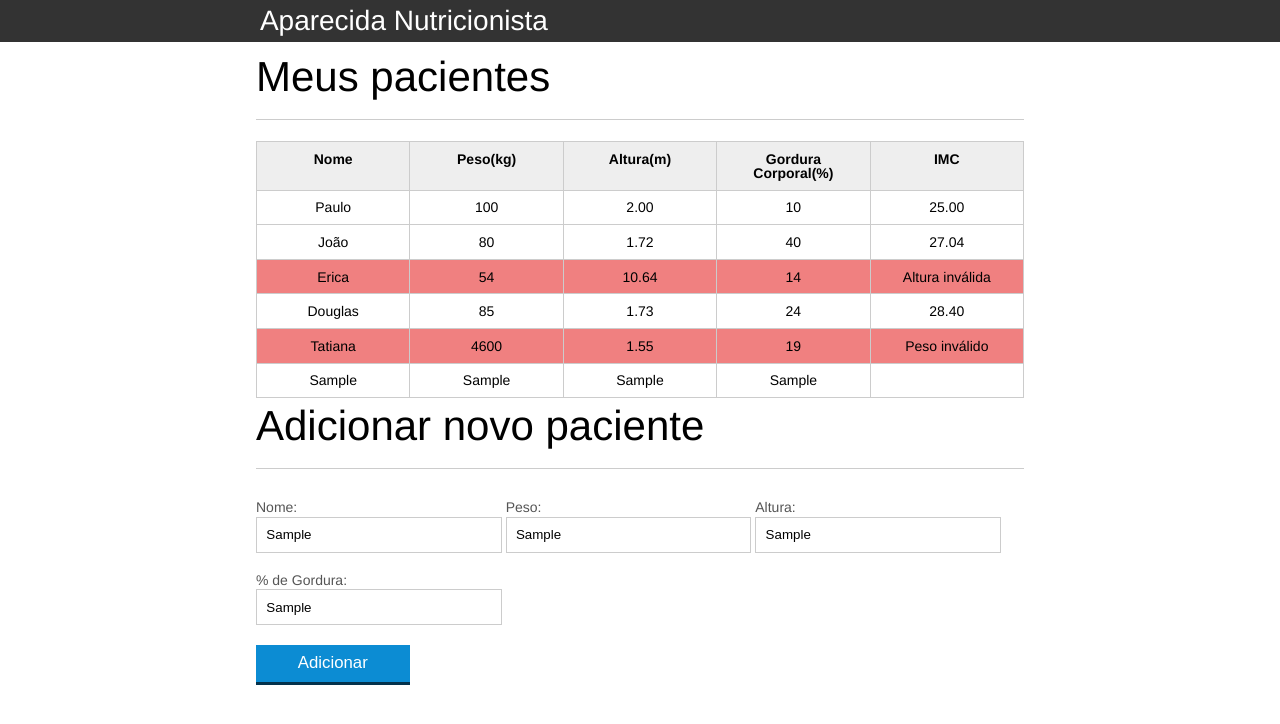
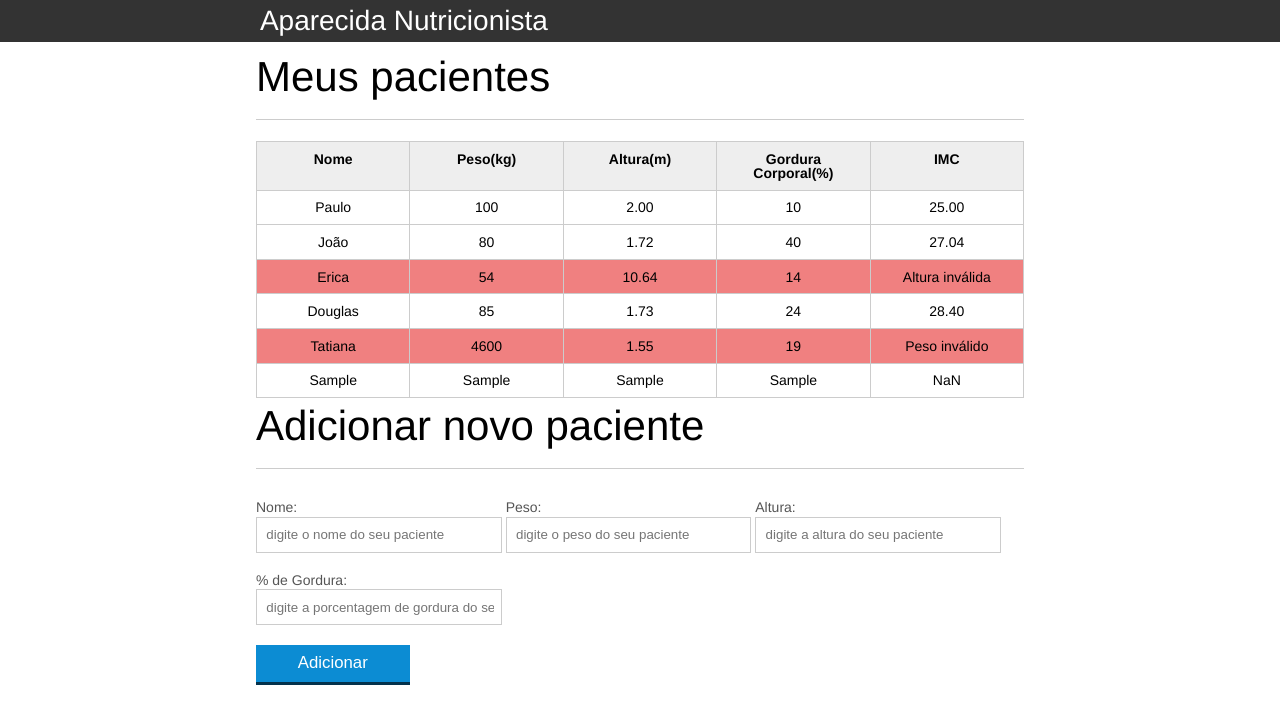
Before and after one commit to abaiense/estudo, a plain HTML site: page Alura/Alura_JS/Aula 05/introducao-javascript/index.html in a window 1280 px wide. Both pictures are taken after typing "Sample", "Sample", "Sample", "Sample" into the empty fields and a click on the button "Adicionar". Drawn offline with Linux system fonts and the light colour scheme.

Commit message:
aula 05 (fim)
termino aula 05

```diff
--- a/Alura/Alura_JS/Aula 05/introducao-javascript/index.html
+++ b/Alura/Alura_JS/Aula 05/introducao-javascript/index.html
@@ -6,13 +6,8 @@
 		<link rel="icon" href="favicon.ico" type="image/x-icon">
 		<link rel="stylesheet" type="text/css" href="css/reset.css">
 		<link rel="stylesheet" type="text/css" href="css/index.css">
-
-
-
 	</head>
 	<body>
-
-
 
 		<header>
 			<div class="container">
@@ -73,7 +68,6 @@
 						</tr>
 					</tbody>
 				</table>
-
 			</section>
 
 			<section class="container">
@@ -99,11 +93,10 @@
 					<button id="adicionar-paciente" class="botao bto-principal">Adicionar</button>
 				</form>
 			</section>
-
-
 		</main>
 
-		<script src="js/principal.js"></script>
+		<script src="js/calcula-imc.js"></script>
+		<script src="js/form.js"></script>
 
 	</body>
 </html>
--- /dev/null
+++ b/Alura/Alura_JS/Aula 05/introducao-javascript/js/calcula-imc.js
@@ -0,0 +1,50 @@
+var titulo =  document.querySelector(".titulo");
+titulo.textContent = "Aparecida Nutricionista";
+
+
+var pacientes = document.querySelectorAll(".paciente");
+
+for (i = 0; i < pacientes.length; i++) {
+
+    var paciente = pacientes[i];
+
+    var tdPeso = paciente.querySelector(".info-peso");
+    var peso = tdPeso.textContent;
+
+    var tdAltura = paciente.querySelector(".info-altura");
+    var altura = tdAltura.textContent;
+
+    var pesoEhValido = true;
+    var alturaEhValida = true;
+
+    var tdImc = paciente.querySelector(".info-imc");
+
+    if (peso <= 0 || peso >= 1000){
+        pesoEhValido = false;
+        tdImc.textContent = "Peso inválido";
+        paciente.classList.add("paciente-invalido");
+    }
+
+    if (altura <= 0 || altura >= 3){
+        alturaEhValida = false;
+        tdImc.textContent = "Altura inválida";
+        paciente.classList.add("paciente-invalido");
+    }
+
+    if (pesoEhValido && alturaEhValida){
+
+        var imc = calculaImc(peso,altura);
+        tdImc.textContent = imc;
+
+    }
+
+}
+
+
+function calculaImc(peso,altura){
+    var imc=0;
+
+    var imc = peso / (altura * altura);
+
+    return imc.toFixed(2);
+}
--- /dev/null
+++ b/Alura/Alura_JS/Aula 05/introducao-javascript/js/form.js
@@ -0,0 +1,61 @@
+var botaoAdicionar = document.querySelector("#adicionar-paciente");
+
+botaoAdicionar.addEventListener("click", function(){
+    event.preventDefault();
+
+    var form = document.querySelector("#form-adiciona");
+
+    // Extraindo infomações do paciente do form
+    var paciente = obtemPacienteDoFormulario(form);
+
+    // Cria a TR e a TD do Paciente
+    var pacienteTr = montaTr(paciente);
+
+    //adicionando o paciente na tabela
+    var tabela = document.querySelector("#tabela-pacientes");
+    tabela.appendChild(pacienteTr);
+
+    form.reset();
+});
+
+function obtemPacienteDoFormulario(form){
+
+    var paciente = {
+        nome: form.nome.value,
+        peso: form.peso.value,
+        altura: form.altura.value,
+        gordura: form.gordura.value,
+        imc: calculaImc(form.peso.value, form.altura.value)
+    }
+
+    return paciente;
+}
+
+function montaTr(paciente){
+
+    var pacienteTr = document.createElement("tr");
+    pacienteTr.classList.add("paciente");
+
+    var nomeTd = montaTd(paciente.nome, "info-nome");
+    var pesoTd = montaTd(paciente.peso, "info-peso");
+    var alturaTd = montaTd(paciente.altura, "info-altura");
+    var gorduraTd = montaTd(paciente.gordura, "info-gordura");
+    var imcTd = montaTd(paciente.imc, "info-imc");
+
+    pacienteTr.appendChild(nomeTd);
+    pacienteTr.appendChild(pesoTd);
+    pacienteTr.appendChild(alturaTd);
+    pacienteTr.appendChild(gorduraTd);
+    pacienteTr.appendChild(imcTd);
+
+    return pacienteTr;
+
+}
+
+function montaTd(dado,classe){
+    var td = document.createElement("td");
+    td.textContent = dado;
+    td.classList.add(classe);
+
+    return td
+}
--- a/Alura/Alura_JS/Aula 05/introducao-javascript/js/principal.js
+++ /dev/null
@@ -1,78 +0,0 @@
-var titulo =  document.querySelector(".titulo");
-titulo.textContent = "Aparecida Nutricionista";
-
-
-var pacientes = document.querySelectorAll(".paciente");
-
-for (i = 0; i < pacientes.length; i++) {
-
-    var paciente = pacientes[i];
-
-    var tdPeso = paciente.querySelector(".info-peso");
-    var peso = tdPeso.textContent;
-
-    var tdAltura = paciente.querySelector(".info-altura");
-    var altura = tdAltura.textContent;
-
-    var pesoEhValido = true;
-    var alturaEhValida = true;
-
-    var tdImc = paciente.querySelector(".info-imc");
-
-    if (peso <= 0 || peso >= 1000){
-        pesoEhValido = false;
-        tdImc.textContent = "Peso inválido";
-        paciente.classList.add("paciente-invalido");
-    }
-
-    if (altura <= 0 || altura >= 3){
-        alturaEhValida = false;
-        tdImc.textContent = "Altura inválida";
-        paciente.classList.add("paciente-invalido");
-    }
-
-    if (pesoEhValido && alturaEhValida){
-
-        var imc = peso / (altura * altura);
-        tdImc.textContent = imc.toFixed(2);
-
-    }
-
-
-
-}
-
-var botaoAdicionar = document.querySelector("#adicionar-paciente");
-
-botaoAdicionar.addEventListener("click", function(){
-    event.preventDefault();
-
-    var form = document.querySelector("#form-adiciona");
-
-    var nome = form.nome.value;
-    var peso = form.peso.value;
-    var altura = form.altura.value;
-    var gordura = form.gordura.value;
-
-    var pacienteTr = document.createElement("tr");
-
-    var nomeTd = document.createElement("td");
-    var pesoTd = document.createElement("td");
-    var alturaTd = document.createElement("td");
-    var gorduraTd = document.createElement("td");
-    var imcTd = document.createElement("td");
-
-    nomeTd.textContent = nome;
-    pesoTd.textContent = peso;
-    alturaTd.textContent = altura;
-    gorduraTd.textContent = gordura;
-
-    pacienteTr.appendChild(nomeTd);
-    pacienteTr.appendChild(pesoTd);
-    pacienteTr.appendChild(alturaTd);
-    pacienteTr.appendChild(gorduraTd);
-    pacienteTr.appendChild(imcTd);
-
-    var tabela = document.querySelector("#tabela-pacientes");
-    tabela.appendChild(pacienteTr);
-});
```
